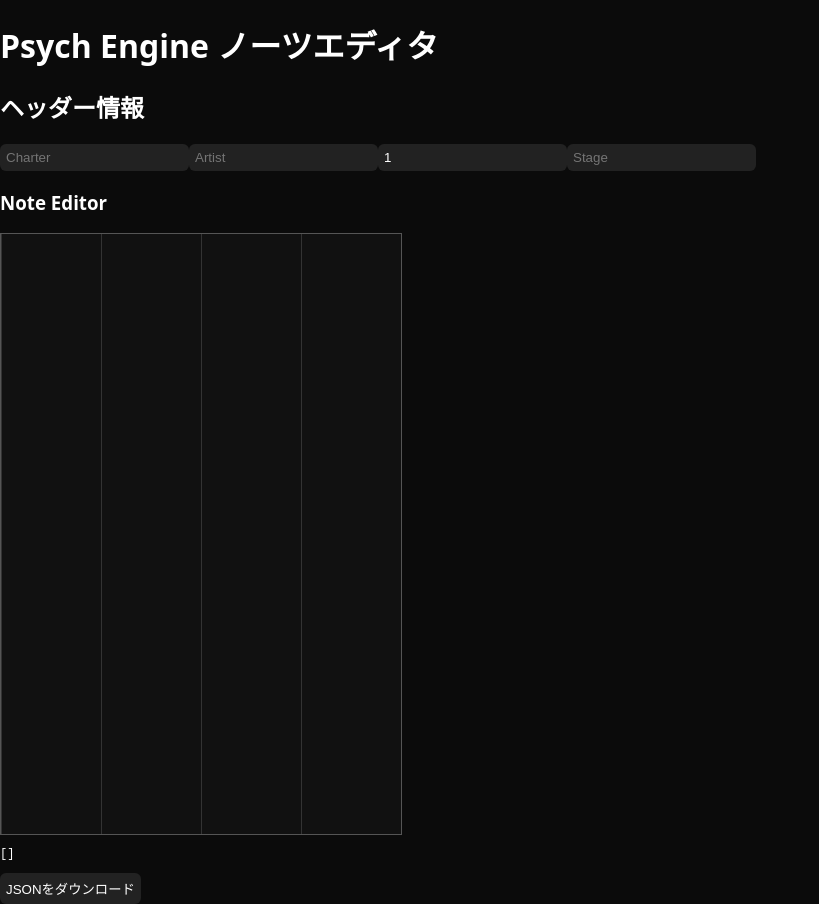
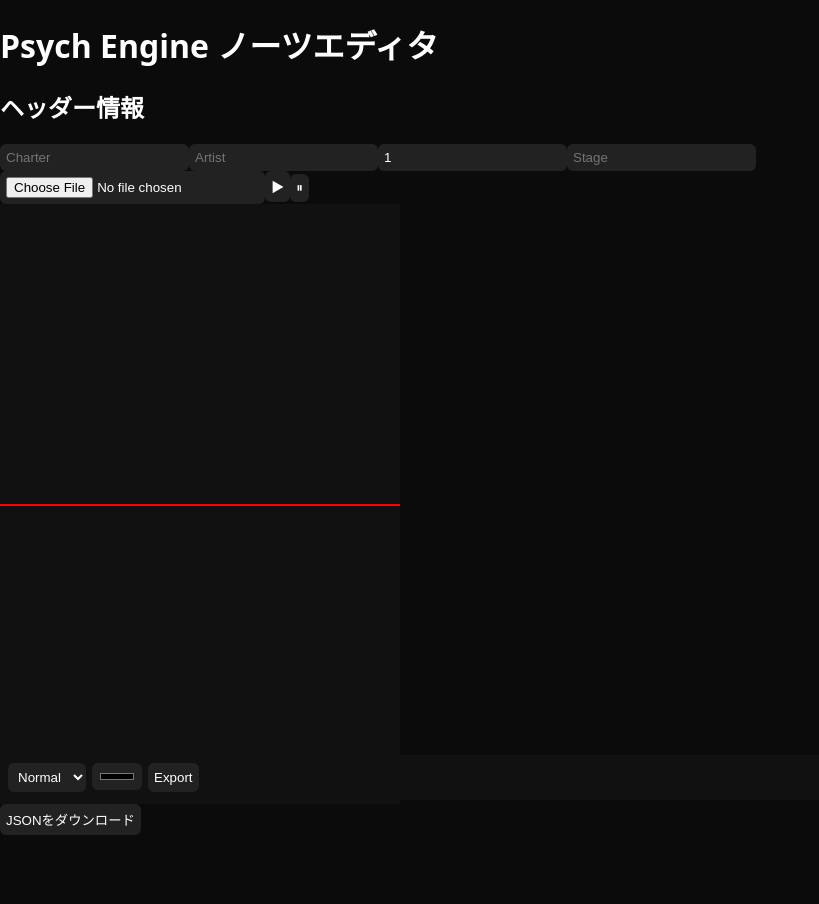
Before and after one commit to Ryouse1/psychengineeditor, a React (Vite) app: page / in a window 1280 px wide. Shown: the whole page, without its empty margins (0-819 px from the left). After the commit the page ends 835 px from the top, so only its background shows below. Built offline with nearby package versions, Linux system fonts and the light colour scheme.

Commit message:
Update NoteEditor.jsx

```diff
--- a/src/components/NoteEditor.jsx
+++ b/src/components/NoteEditor.jsx
@@ -1,71 +1,120 @@
-import { useState } from "react";
+import { useRef, useState, useEffect } from "react";
+import { Howl } from "howler";
 
 const LANES = 4;
 const WIDTH = 400;
 const HEIGHT = 600;
-const NOTE_SIZE = 20;
+const CENTER = HEIGHT / 2;
+const BPM = 120;
 
 export default function NoteEditor() {
   const [notes, setNotes] = useState([]);
+  const [time, setTime] = useState(0);
+  const [zoom, setZoom] = useState(1);
+  const [type, setType] = useState("normal");
+  const [color, setColor] = useState("#22c55e");
+  const sound = useRef(null);
+  const dragging = useRef(null);
 
-  const handleClick = (e) => {
-    const rect = e.currentTarget.getBoundingClientRect();
-    const x = e.clientX - rect.left;
-    const y = e.clientY - rect.top;
+  const pxPerMs = 0.12 * zoom;
+  const snapMs = 60000 / BPM / 4;
 
-    const lane = Math.floor(x / (WIDTH / LANES));
-    const time = Math.floor((HEIGHT - y) * 10); // 仮：px → ms
+  const snap = t => Math.round(t / snapMs) * snapMs;
 
-    setNotes([...notes, { time, lane, length: 0 }]);
+  const tick = () => {
+    if (sound.current?.playing()) {
+      setTime(sound.current.seek() * 1000);
+      requestAnimationFrame(tick);
+    }
   };
 
+  const loadAudio = e => {
+    const file = e.target.files[0];
+    if (!file) return;
+    sound.current?.unload();
+    sound.current = new Howl({
+      src: [URL.createObjectURL(file)],
+      html5: true,
+      onplay: tick
+    });
+  };
+
+  const down = e => {
+    const r = e.currentTarget.getBoundingClientRect();
+    const lane = Math.floor((e.clientX - r.left) / (WIDTH / LANES));
+    const t = snap(time + (CENTER - (e.clientY - r.top)) / pxPerMs);
+
+    const n = { time: t, lane, length: 0, type, color };
+    dragging.current = n;
+    setNotes(v => [...v, n]);
+  };
+
+  const move = e => {
+    if (!dragging.current) return;
+    const r = e.currentTarget.getBoundingClientRect();
+    const len = (CENTER - (e.clientY - r.top)) / pxPerMs;
+    dragging.current.length = Math.max(0, snap(len));
+    setNotes(v => [...v]);
+  };
+
+  const up = () => (dragging.current = null);
+
+  const exportJSON = () =>
+    alert(JSON.stringify({
+      notes: [{ sectionNotes: notes.map(n => [n.time, n.lane, n.length, n.type]) }]
+    }, null, 2));
+
   return (
-    <div>
-      <h3>Note Editor</h3>
+    <>
+      <input type="file" accept="audio/mp3,audio/ogg" onChange={loadAudio} />
+      <button onClick={() => sound.current?.play()}>▶</button>
+      <button onClick={() => sound.current?.pause()}>⏸</button>
 
       <div
-        onClick={handleClick}
-        style={{
-          position: "relative",
-          width: WIDTH,
-          height: HEIGHT,
-          border: "1px solid #555",
-          background: "#111"
-        }}
+        onPointerDown={down}
+        onPointerMove={move}
+        onPointerUp={up}
+        style={{ width: WIDTH, height: HEIGHT, background: "#111", position: "relative" }}
       >
-        {/* レーン */}
-        {[...Array(LANES)].map((_, i) => (
-          <div
-            key={i}
-            style={{
-              position: "absolute",
-              left: (WIDTH / LANES) * i,
-              width: WIDTH / LANES,
-              height: "100%",
-              borderLeft: "1px solid #333"
-            }}
-          />
-        ))}
+        <div style={{ position: "absolute", top: CENTER, width: "100%", height: 2, background: "red" }} />
 
-        {/* ノーツ */}
-        {notes.map((n, i) => (
-          <div
-            key={i}
-            style={{
-              position: "absolute",
-              width: NOTE_SIZE,
-              height: NOTE_SIZE,
-              background: "#22c55e",
-              left: n.lane * (WIDTH / LANES) + (WIDTH / LANES) / 2 - NOTE_SIZE / 2,
-              top: HEIGHT - n.time / 10 - NOTE_SIZE / 2
-            }}
-          />
-        ))}
+        {notes.map((n, i) => {
+          const y = CENTER - (n.time - time) * pxPerMs;
+          if (y < -20 || y > HEIGHT + 20) return null;
+          return (
+            <div key={i}>
+              <div style={{
+                position: "absolute",
+                left: n.lane * (WIDTH / LANES) + 20,
+                top: y,
+                width: 16,
+                height: 16,
+                background: n.color
+              }} />
+              {n.length > 0 && (
+                <div style={{
+                  position: "absolute",
+                  left: n.lane * (WIDTH / LANES) + 26,
+                  top: y,
+                  width: 4,
+                  height: n.length * pxPerMs,
+                  background: n.color
+                }} />
+              )}
+            </div>
+          );
+        })}
       </div>
 
-      <pre style={{ fontSize: 12 }}>
-        {JSON.stringify(notes, null, 2)}
-      </pre>
-    </div>
+      <div className="toolbar">
+        <select onChange={e => setType(e.target.value)}>
+          <option value="normal">Normal</option>
+          <option value="hold">Hold</option>
+          <option value="custom">Custom</option>
+        </select>
+        <input type="color" onChange={e => setColor(e.target.value)} />
+        <button onClick={exportJSON}>Export</button>
+      </div>
+    </>
   );
 }
```
